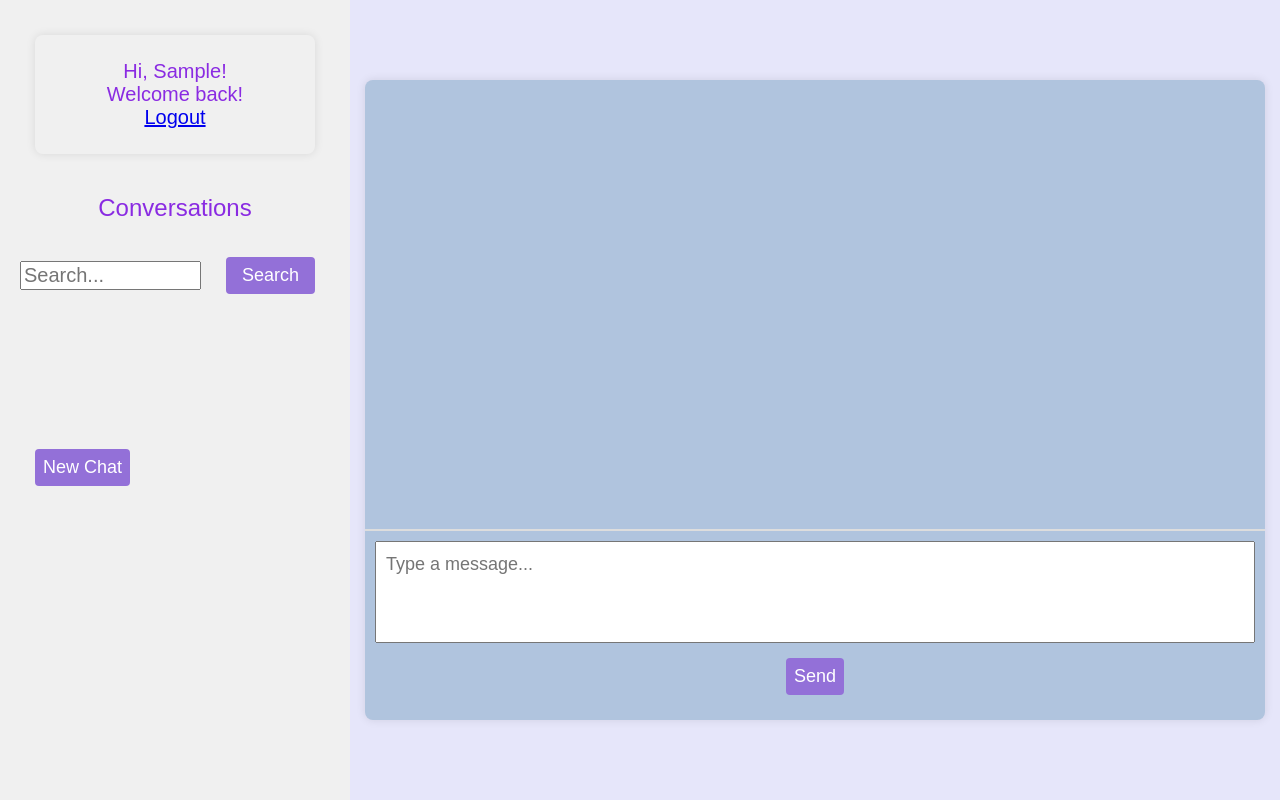
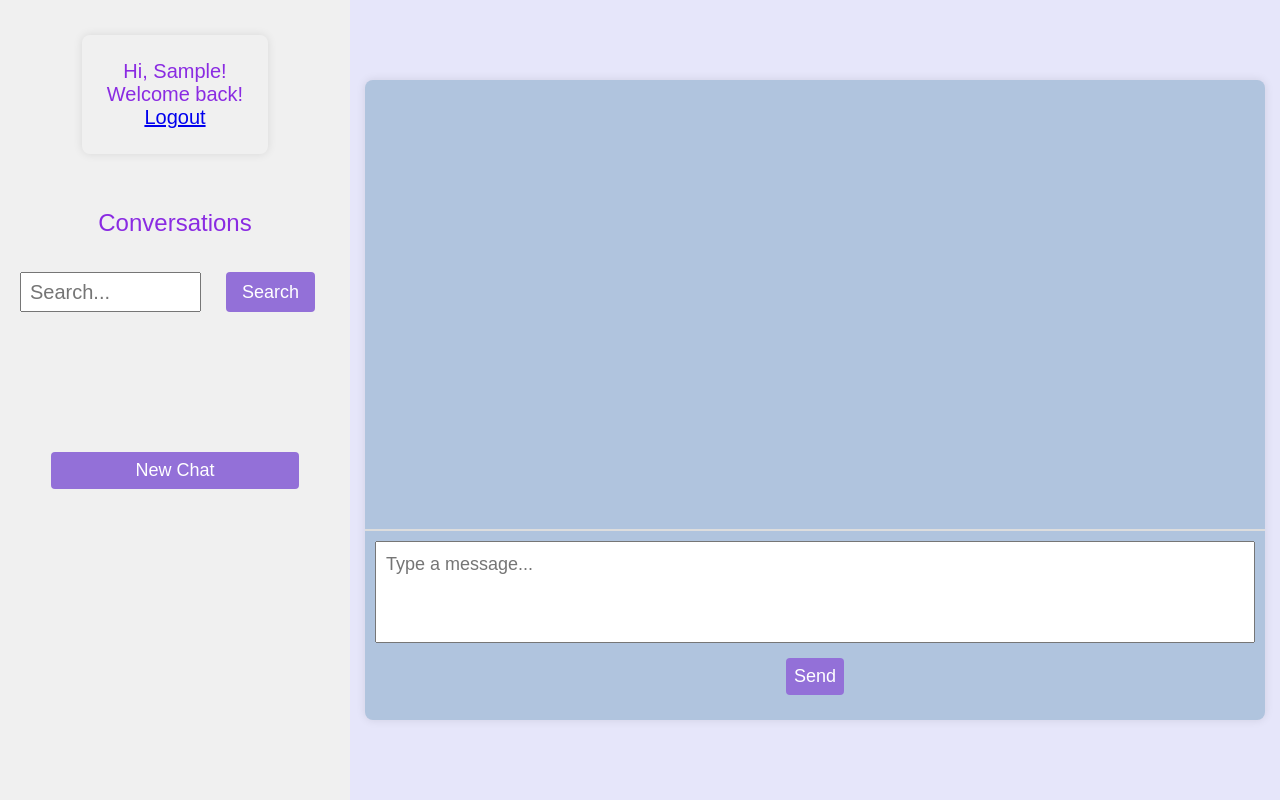
Before and after one commit to sdg877/ai_chatbot, a Flask app: page / in a window 1280 px wide. Run offline with Flask 3, Linux system fonts and the light colour scheme; the visitor is signed in with stand-in values (Sample User, id 1); data that the repository does not hold is empty; some web fonts are replaced.

Commit message:
New chat hutton centered, search bar and search button the same height

```diff
--- a/static/style.css
+++ b/static/style.css
@@ -21,7 +21,7 @@ body {
 .main-wrapper {
   display: flex;
   width: 100%;
-  height: 100%;
+  height: 100vh;
 }
 
 h5 {
@@ -44,6 +44,9 @@ h5 {
   font-size: 20px;
   width: 65%;
   flex-grow: 1;
+  height: 40px;
+  padding: 8px;
+  box-sizing: border-box;
 }
 
 #chat-input {
@@ -132,6 +135,8 @@ h5 {
   border-radius: 4px;
   cursor: pointer;
   font-size: 18px;
+  height: 40px;
+  box-sizing: border-box;
 }
 
 .sidebar .search-container {
@@ -151,7 +156,14 @@ h5 {
   height: 100vh;
 }
 
+.sidebar {
+  display: flex;
+  flex-direction: column;
+  align-items: center;
+}
+
 .conversations-list {
+  flex-grow: 1;
   overflow-y: auto;
   display: block;
   padding-bottom: 100px;
@@ -196,6 +208,12 @@ button {
 
 .send-button {
   align-items: center;
+}
+
+#new-chat-button {
+  margin-top: auto; /* Push the button to the bottom */
+  margin-bottom: 20px; /* Add some space at the bottom */
+  width: 80%; /* Adjust width as needed */
 }
 
 /* User info styles */
```
